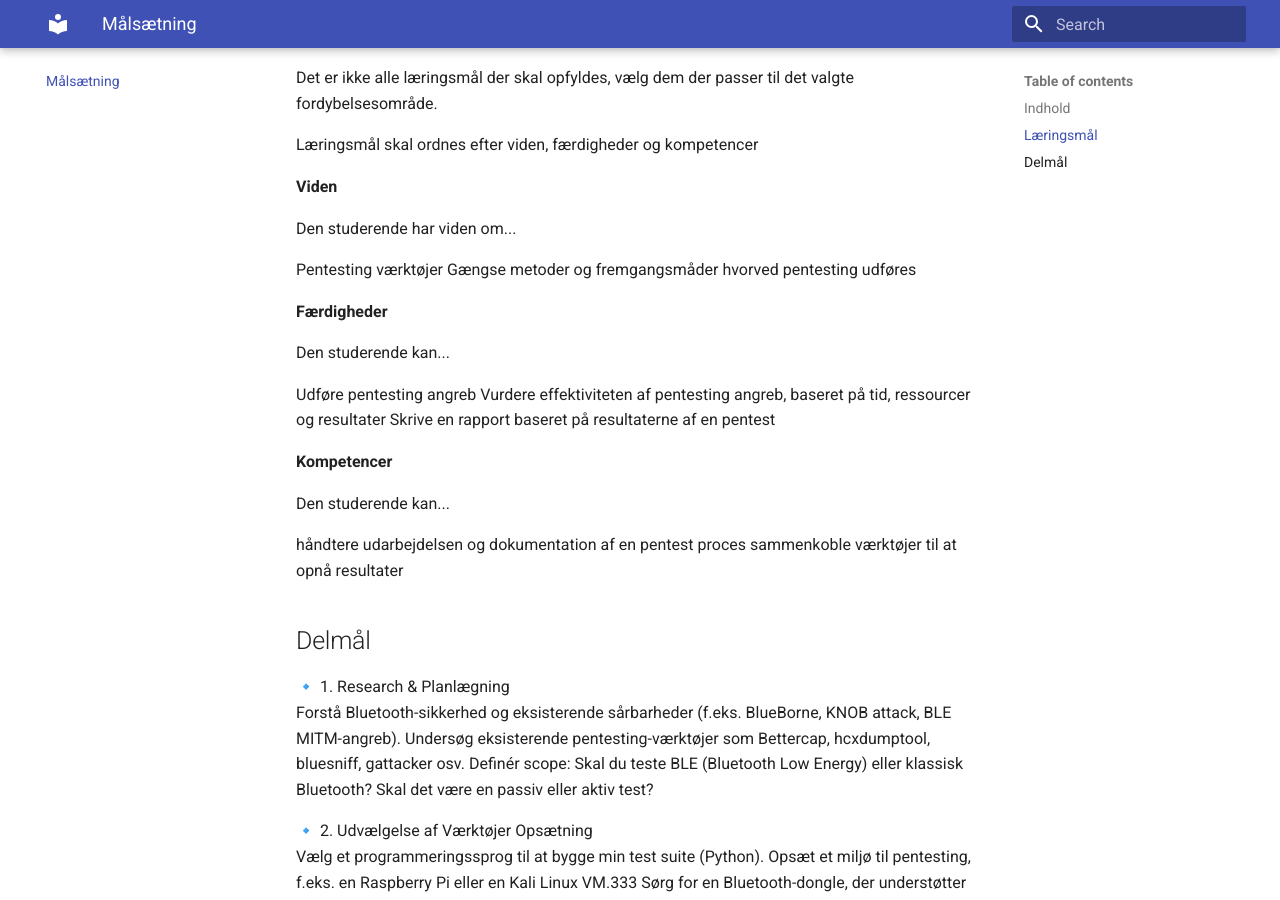
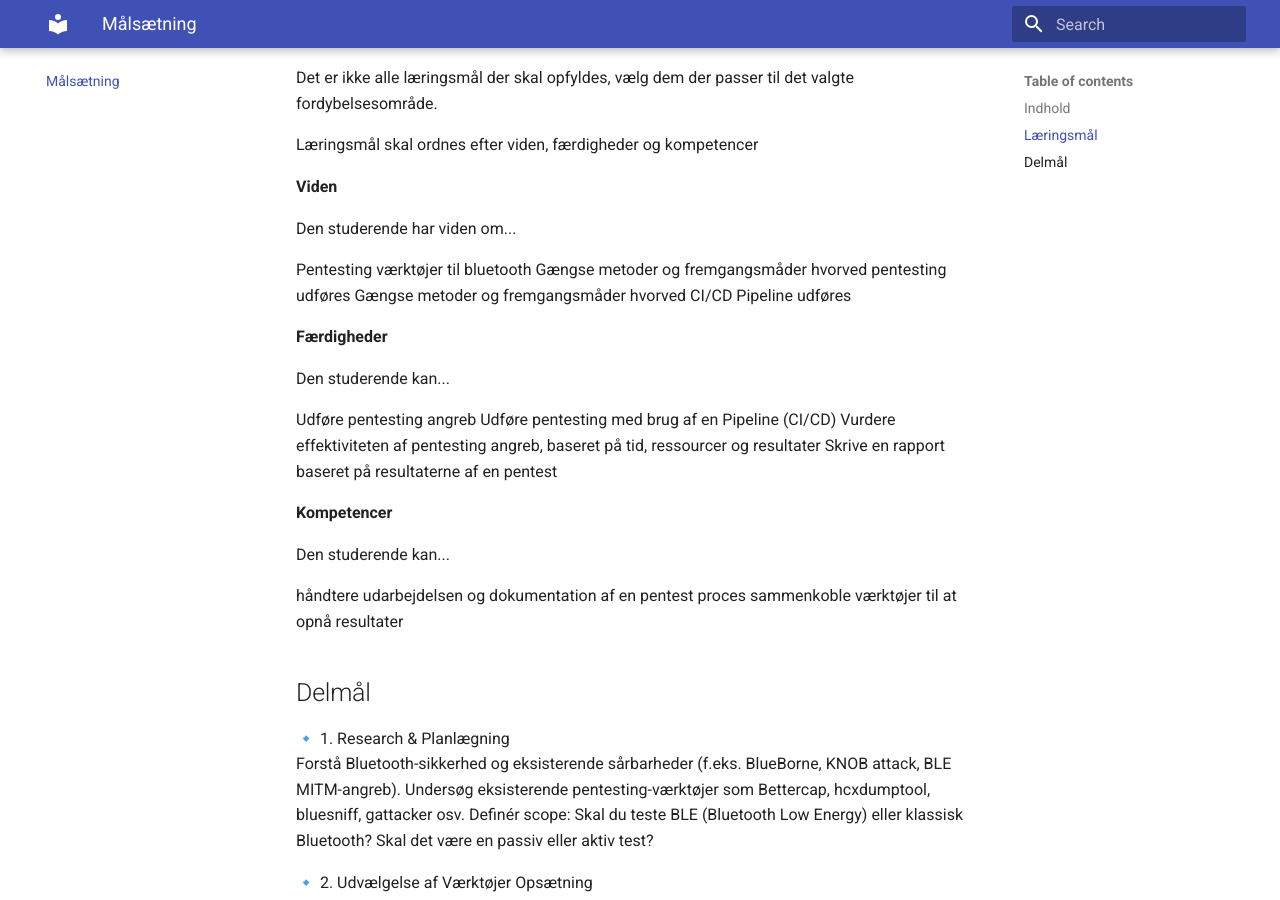
Before and after one commit to Efily/E25-Projekt, an MkDocs documentation site: the page built from docs/maalsaetning.md, in a window 1280 px wide and 900 px high, scrolled down 634 px. Built offline with MkDocs 1.6.1 and Material for MkDocs 9.7.7, drawn with Linux system fonts in a browser that asks for light colours.

Commit message:
Update maalsaetning.md

```diff
--- a/docs/maalsaetning.md
+++ b/docs/maalsaetning.md
@@ -19,14 +19,16 @@ Læringsmål skal ordnes efter viden, færdigheder og kompetencer
 
 Den studerende har viden om...
 
-Pentesting værktøjer
+Pentesting værktøjer til bluetooth
 Gængse metoder og fremgangsmåder hvorved pentesting udføres
+Gængse metoder og fremgangsmåder hvorved CI/CD Pipeline udføres
 
 **Færdigheder**
 
 Den studerende kan...
 
 Udføre pentesting angreb
+Udføre pentesting med brug af en Pipeline (CI/CD)
 Vurdere effektiviteten af pentesting angreb, baseret på tid, ressourcer og resultater
 Skrive en rapport baseret på resultaterne af en pentest
 
```
